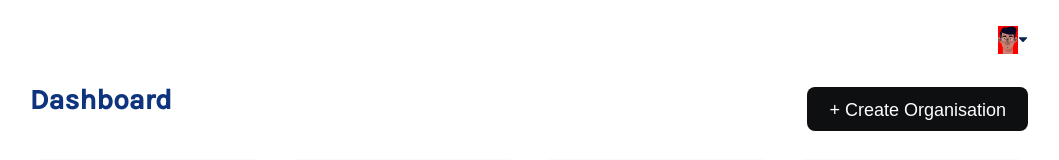
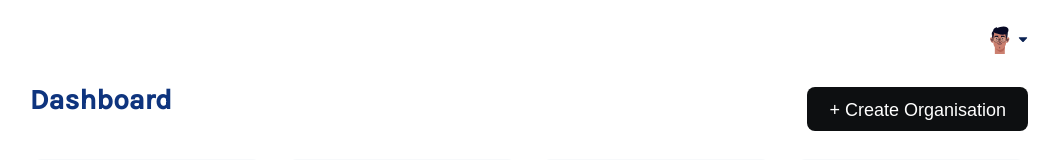
Before and after one commit to sparkpayrolls/SparkpayFrontend, a Next.js app: page /dashboard/table/table in a window 1280 px wide. Shown: the top 160 px of the page, without its empty margins (111-1170 px from the left). Built offline with nearby package versions, Linux system fonts and the light colour scheme.

Commit message:
fixing the dashboard

```diff
--- a/pages/dashboard/table/table.tsx
+++ b/pages/dashboard/table/table.tsx
@@ -15,9 +15,10 @@ const Table: NextPage = () => {
         <link rel="icon" href="/favicon.ico" />
       </Head>
       <div className="dashboard-table__profile">
+
         <Image
           src={DashboardImage}
-          className="dashboard-table__dashboardImage"
+          className="dashboard-table__dashboardImage ml-5"
         />
         <Image src={Dropdown}/>
       </div>
--- a/styles/components/_table.scss
+++ b/styles/components/_table.scss
@@ -5,11 +5,11 @@
   &__profile {
     display: flex;
     justify-content: flex-end;
+    grid-column-gap: 0.5rem;
     margin-top: 26px;
   }
  &__dashboardImage{
-   max-width: 800vw;
-   background-color: red;
+margin: 0px;
  }
   &__head {
     display: flex;
```
